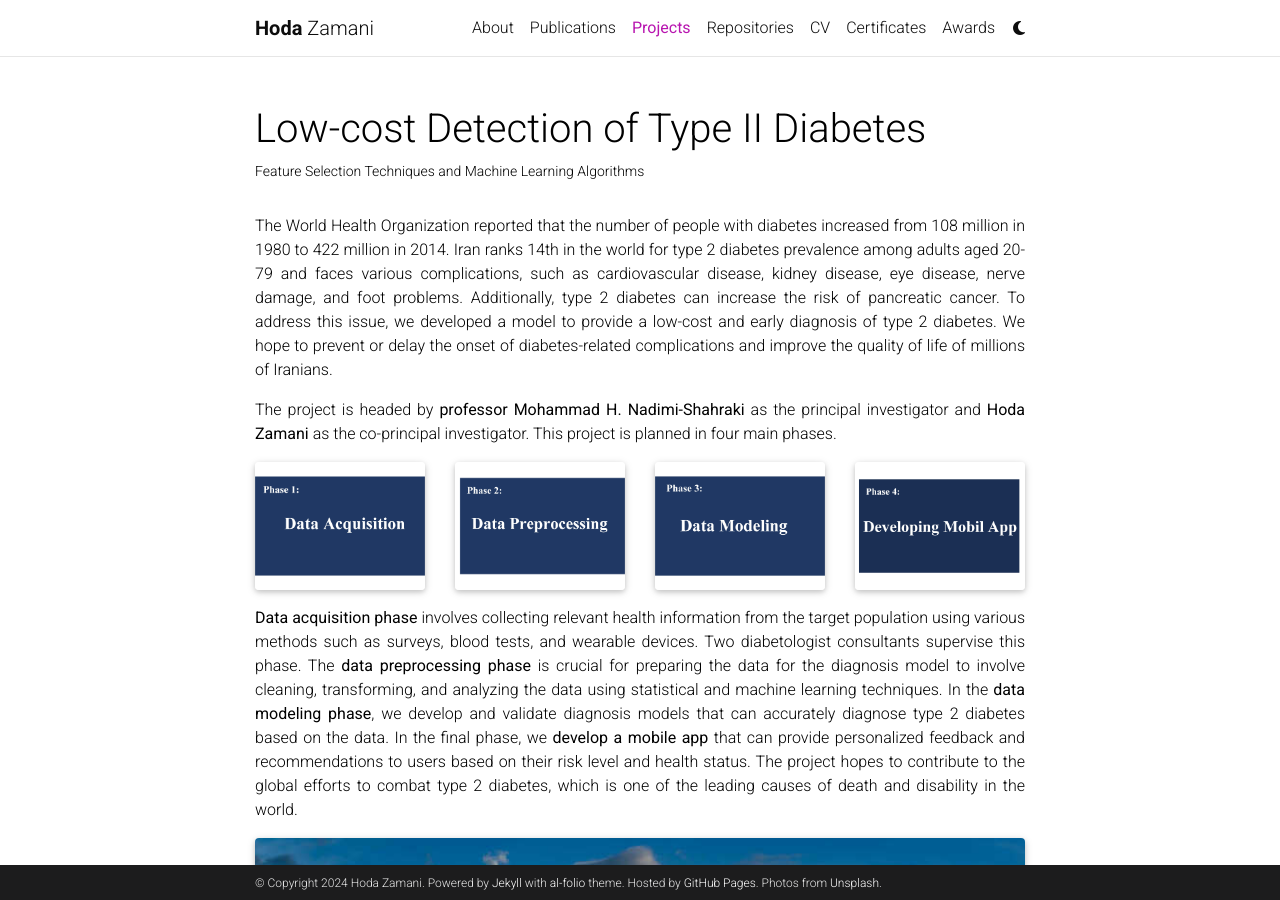
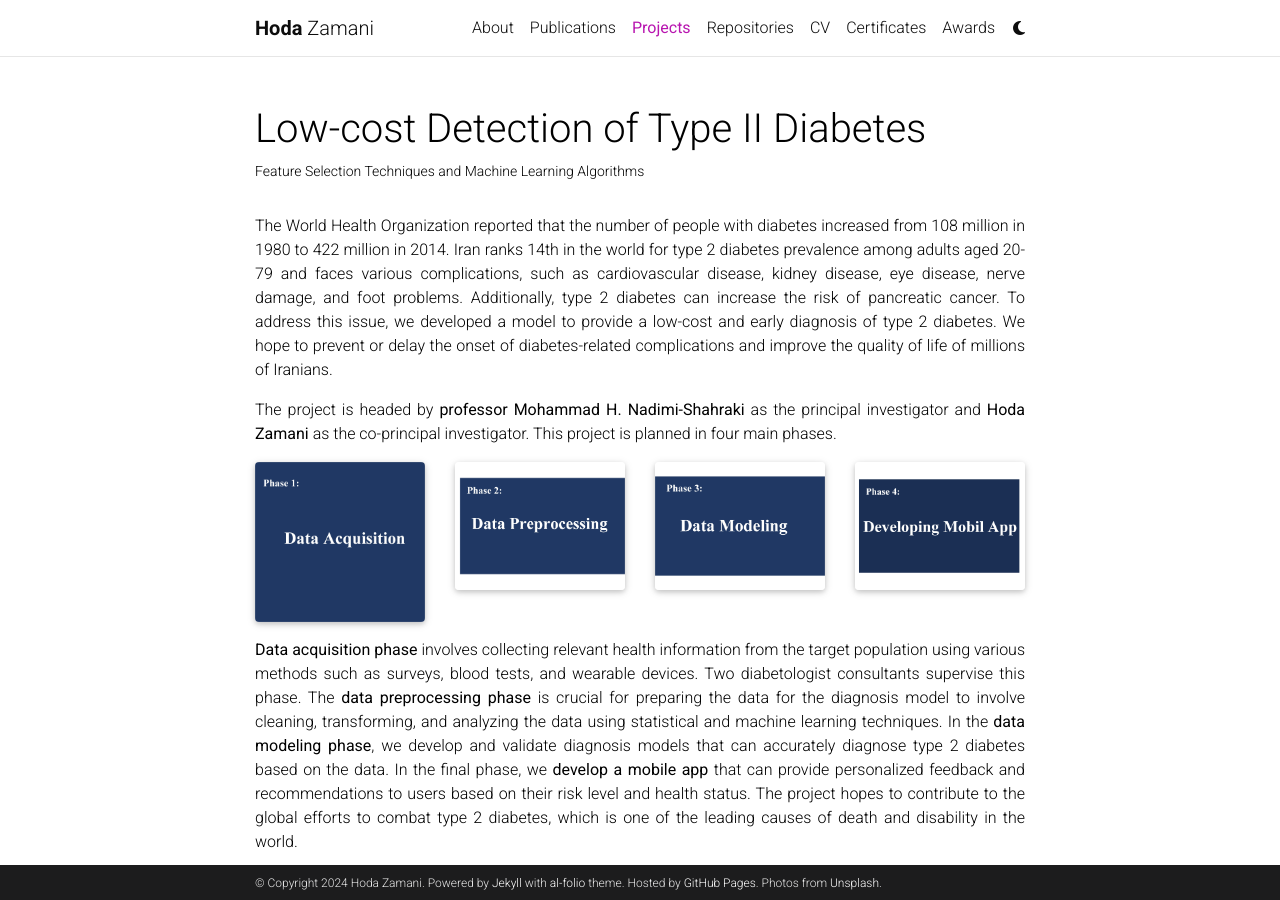
Before and after one commit to HodaZamani/HodaZamani.github.io, a Jekyll site: the page built from _projects/1_project.md, in a window 1280 px wide and 900 px high. Built offline with Jekyll 4.4.1, drawn with Linux system fonts in a browser that asks for light colours; full-size pictures stand in for the smaller copies a plugin makes; comment, search, counter and statistics services are not loaded; a style sheet for code colours, icons or effects is not loaded.

Commit message:
Update 1_project.md

```diff
--- a/_projects/1_project.md
+++ b/_projects/1_project.md
@@ -15,7 +15,7 @@
 
 <div class="row">
     <div class="col-sm mt-3 mt-md-0">
-        {% include figure.html path="assets/img/Drawing1.jpg" title="Example image" class="img-fluid rounded z-depth-1" %}
+        {% include figure.html path="assets/img/P01.jpg" title="Example image" class="img-fluid rounded z-depth-1" %}
     </div>
     <div class="col-sm mt-3 mt-md-0">
         {% include figure.html path="assets/img/Drawing2.jpg" title="example image" class="img-fluid rounded z-depth-1" %}
```
